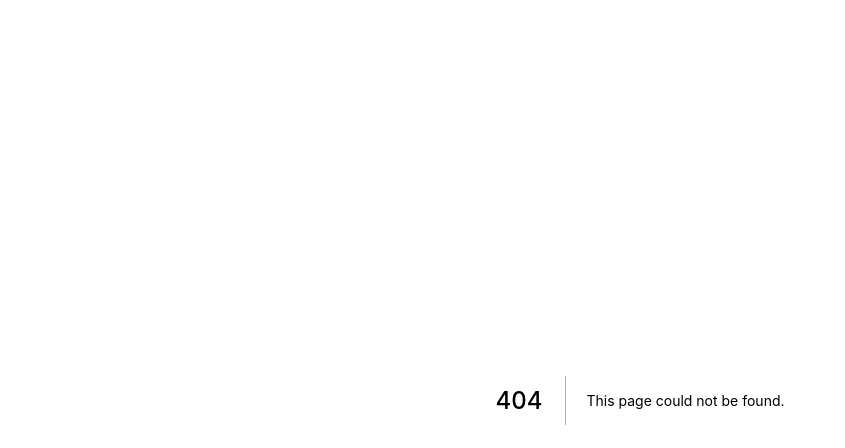
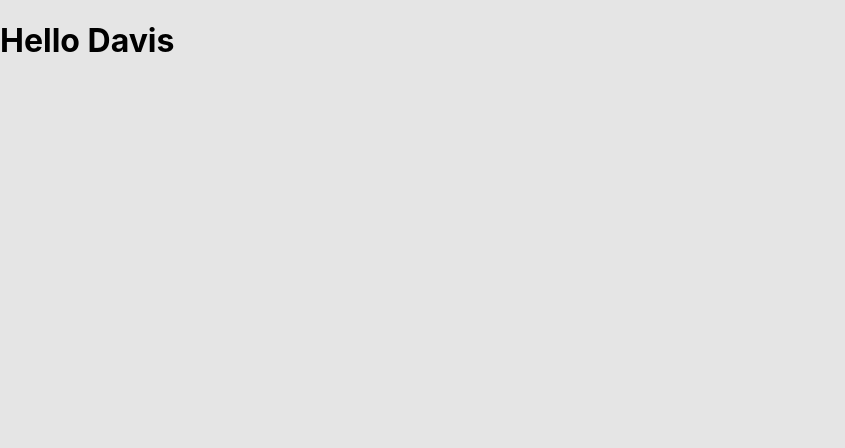
Before and after one commit to eli-front/JBS-Access, a Next.js app: page /about in a window 1280 px wide. Before the commit this address had no page. Shown: the top 448 px of the page, without its empty margins (0-845 px from the left). Built offline with nearby package versions, Linux system fonts and the light colour scheme.

Commit message:
testing stuff

```diff
--- a/components/Navbar.js
+++ b/components/Navbar.js
@@ -9,7 +9,7 @@ export default function Navbar() {
         <Link href="/"><a className={styles.navbarname}>JBS Access</a></Link>
         {/*<Link href="https://www.youtube.com"><a className={styles.navbaritem}>Page</a></Link>
         <Link href="https://www.twitter.com"><a className={styles.navbaritem}>Page</a></Link>*/}
-        <Link href="https://www.jburroughs.org"><a className={styles.navbaritem}>About</a></Link>
+        <Link href="/about"><a className={styles.navbaritem}>About</a></Link>
       </div>
     </>
   );
--- /dev/null
+++ b/pages/about.js
@@ -0,0 +1,3 @@
+export default function About() {
+    return <h1>Hello Davis</h1>
+}
--- a/styles/Navbar.module.css
+++ b/styles/Navbar.module.css
@@ -11,6 +11,7 @@
     display: flex;
     justify-content: space-between;
     position: fixed;
+    width: 100%;
 }
 
 .navbarname {
```
